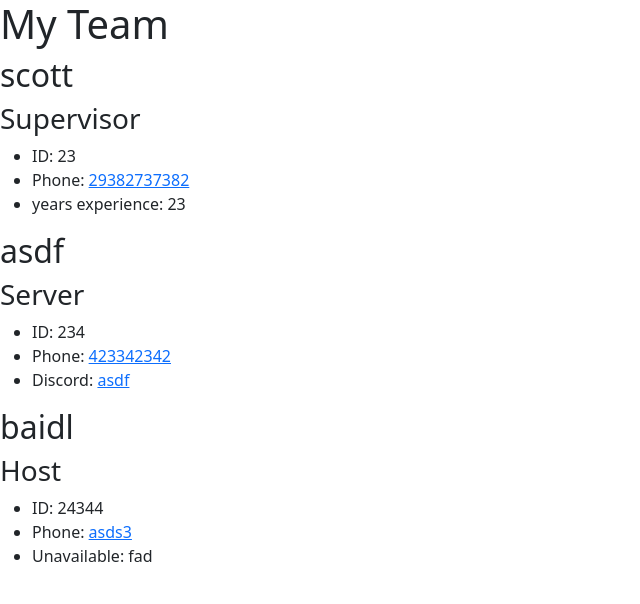
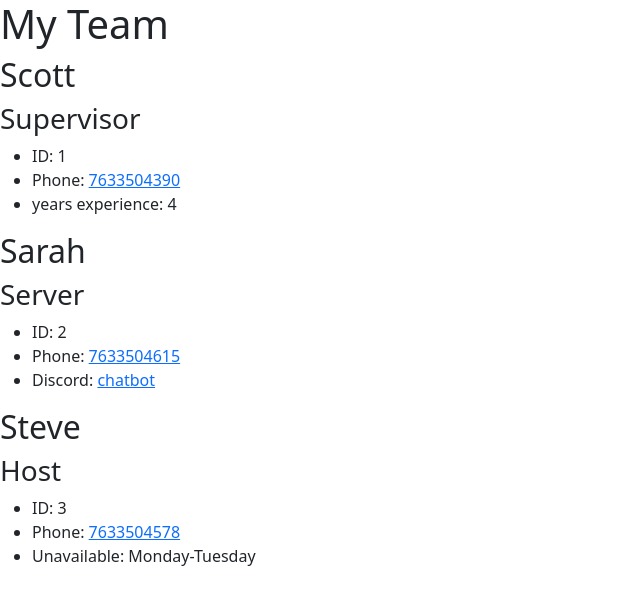
Before and after one commit to scoven2/Team-Profile-Generator, a website: page output/team.html in a window 1280 px wide. Shown: the whole page, without its empty margins (0-640 px from the left). Drawn offline with nearby package versions, Linux system fonts and the light colour scheme.

Commit message:
added new screenrecording of project in use

```diff
--- a/output/team.html
+++ b/output/team.html
@@ -24,38 +24,38 @@
             <div>
                 <div>
     <div>
-        <h2>scott</h2>
+        <h2>Scott</h2>
         <h3><i></i>Supervisor</h3>
     </div>
     <div">
         <ul>
-            <li>ID: 23</li>
-            <li>Phone: <a href="mailto:29382737382">29382737382</a></li>
-            <li>years experience: 23</li>
+            <li>ID: 1</li>
+            <li>Phone: <a href="mailto:7633504390">7633504390</a></li>
+            <li>years experience: 4</li>
         </ul>
     </div>
 </div><div">
     <div">
-        <h2>asdf</h2>
+        <h2>Sarah</h2>
         <h3><i></i>Server</h3>
     </div>
     <div>
         <ul>
-            <li>ID: 234</li>
-            <li>Phone: <a href="mailto:423342342">423342342</a></li>
-            <li>Discord: <a href="https://discord.com/asdf">asdf</a></li>
+            <li>ID: 2</li>
+            <li>Phone: <a href="mailto:7633504615">7633504615</a></li>
+            <li>Discord: <a href="https://discord.com/chatbot">chatbot</a></li>
         </ul>
     </div>
 </div><div>
     <div>
-        <h2>baidl</h2>
+        <h2>Steve</h2>
         <h3><i></i>Host</h3>
     </div>
     <div>
         <ul>
-            <li>ID: 24344</li>
-            <li>Phone: <a href="mailto:asds3">asds3</a></li>
-            <li>Unavailable: fad</li>
+            <li>ID: 3</li>
+            <li>Phone: <a href="mailto:7633504578">7633504578</a></li>
+            <li>Unavailable: Monday-Tuesday</li>
         </ul>
     </div>
 </div>
```
Also changed, not shown: README.md.
